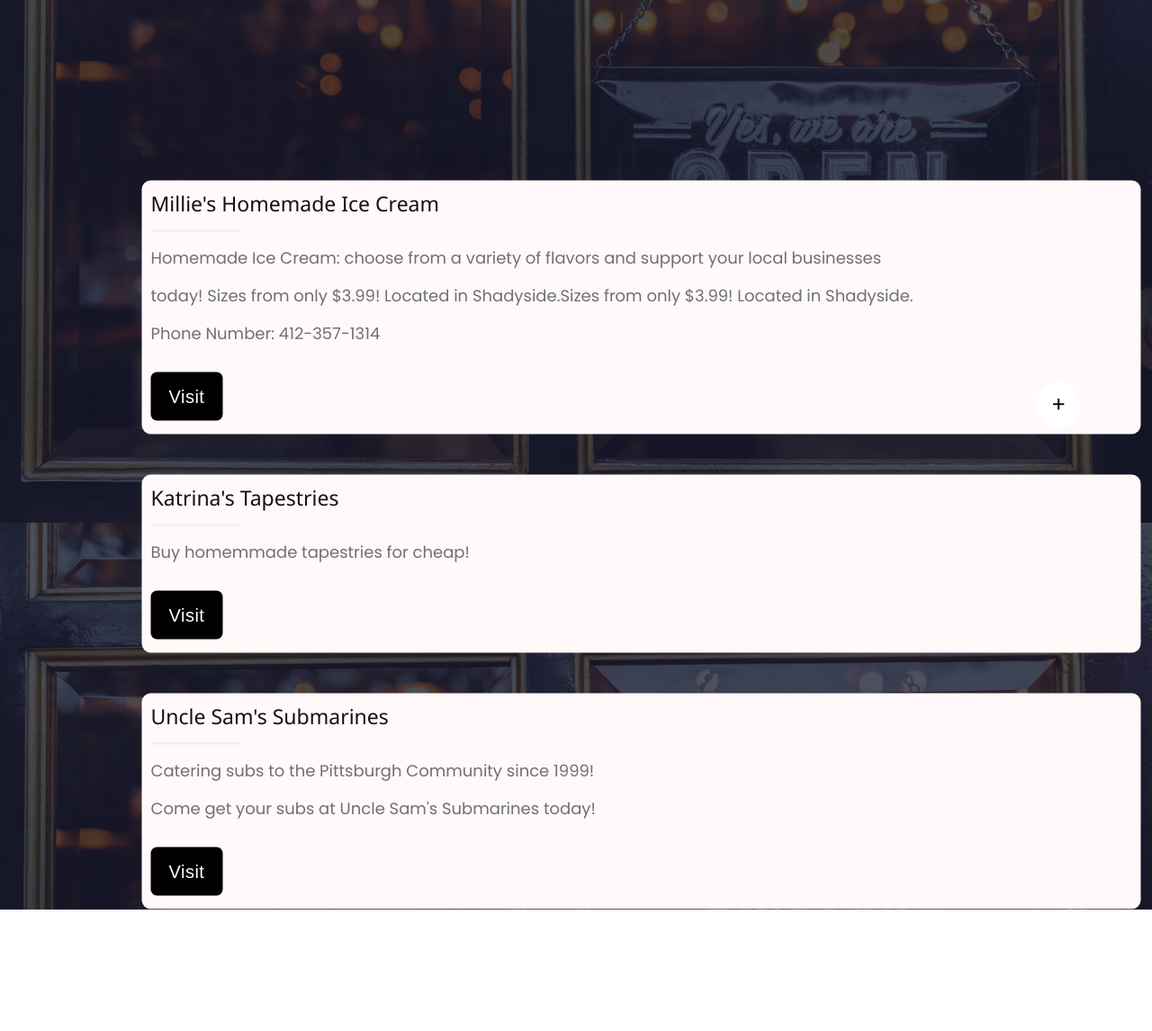
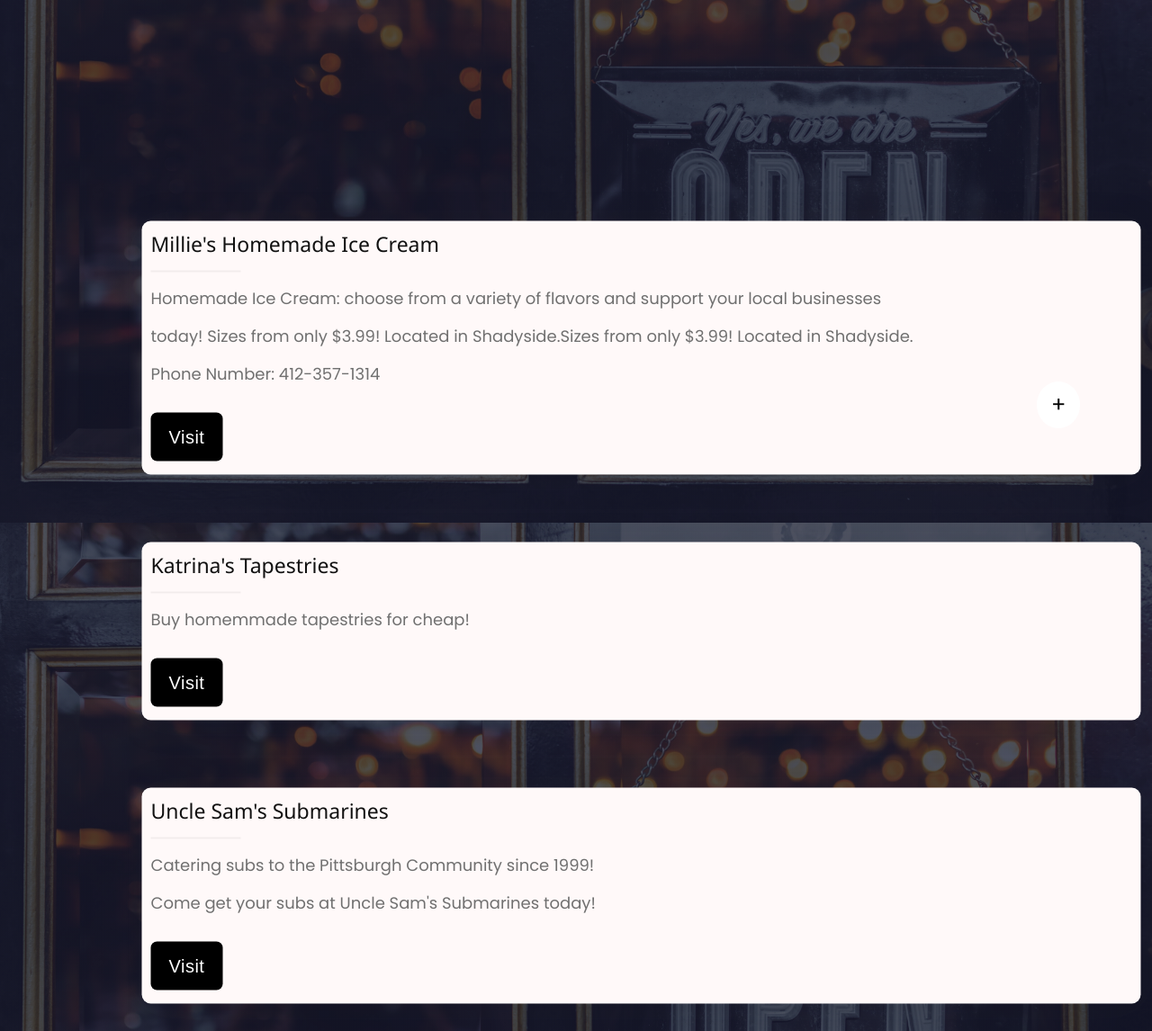
Before and after one commit to HackCMUGoLocal/GoLocal, a Django app: page /home/ in a window 1280 px wide. Shown: the part 272-1418 px from the top of the page at 90% size. Before the commit the page ends 1283 px from the top, so only its background shows below. Run offline with Django 3.2, Linux system fonts and the light colour scheme; data comes from the database, SQL or seed files in the repository; some libraries are stand-ins or nearby versions.

Commit message:
now done

```diff
--- a/GoLocal/pages/static/CSS/style.css
+++ b/GoLocal/pages/static/CSS/style.css
@@ -68,6 +68,7 @@ body{
   background-repeat: repeat;
   background-size: cover;
   position: relative;
+
 }
 
 .wrapper{
@@ -136,6 +137,7 @@ body{
   transition: all 0.6s cubic-bezier(.25,.8,.25,1);
   box-shadow: 0 0.2rem 2.8rem rgba(36,36,36,.1);
   overflow: hidden;
+  margin-bottom: 30px;
 }
 .image-card:hover {
   box-shadow: 0 0.1rem .8rem rgba(36,36,36,.1);
@@ -230,8 +232,6 @@ form{
   padding-top: 0px;
   color: white;
   position: relative;
-
-
 }
 label, input, textarea{
   display: block;
```
